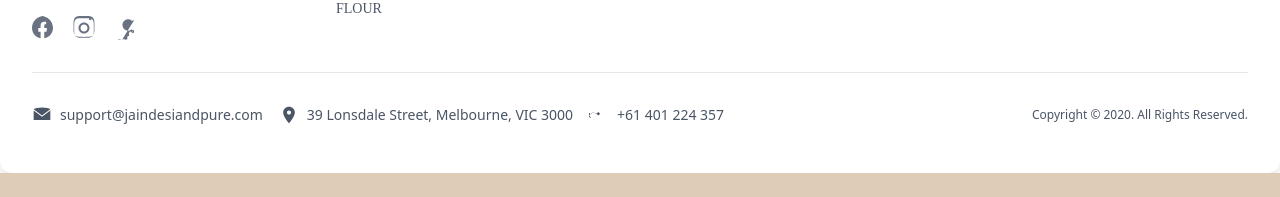
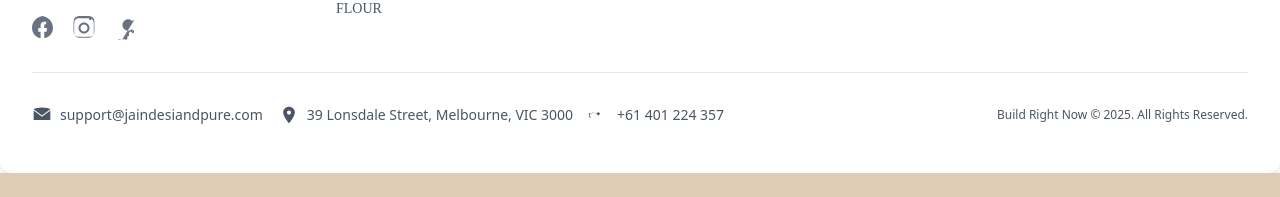
Before and after one commit to Build-Right-Studios/JDP, a React (Vite) app in the folder frontend/: page / in a window 1280 px wide. Shown: the part 3939-4136 px from the top of the page. Built offline with nearby package versions, Linux system fonts and the light colour scheme.

Commit message:
added logo

```diff
--- a/frontend/src/components/Footer.jsx
+++ b/frontend/src/components/Footer.jsx
@@ -84,7 +84,7 @@ const Footer = () => {
             </div>
           </div>
           <div className="text-xs">
-            Copyright © 2020. All Rights Reserved.
+            Build Right Now © 2025. All Rights Reserved.
           </div>
         </div>
       </div>
```
Also changed, not shown: frontend/src/images/Jdp logo.jpg (added).
